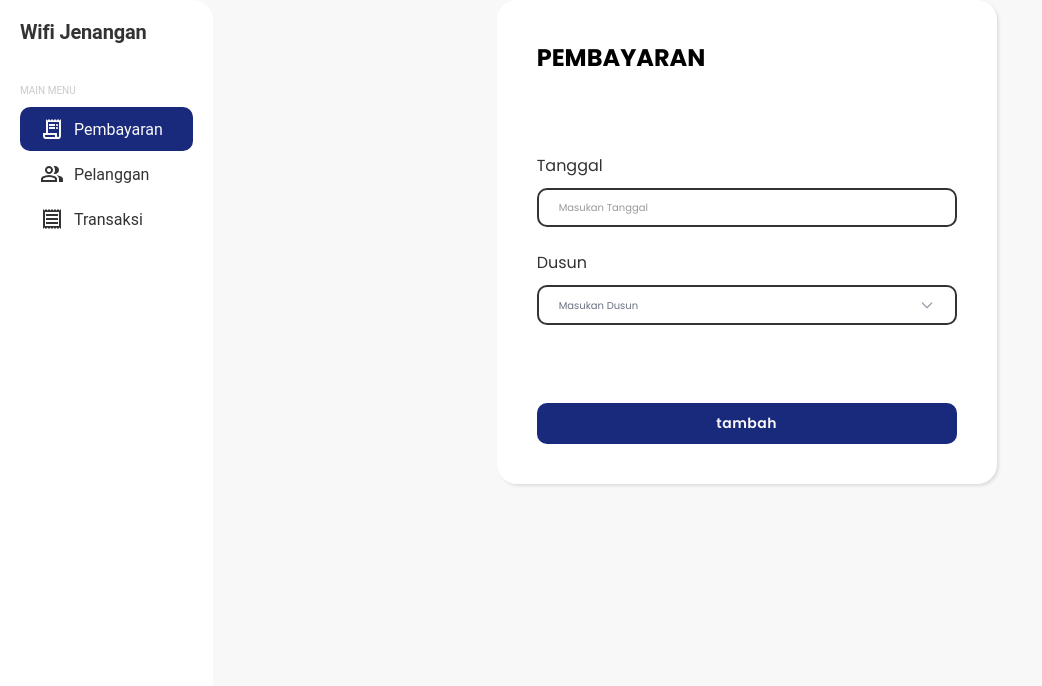
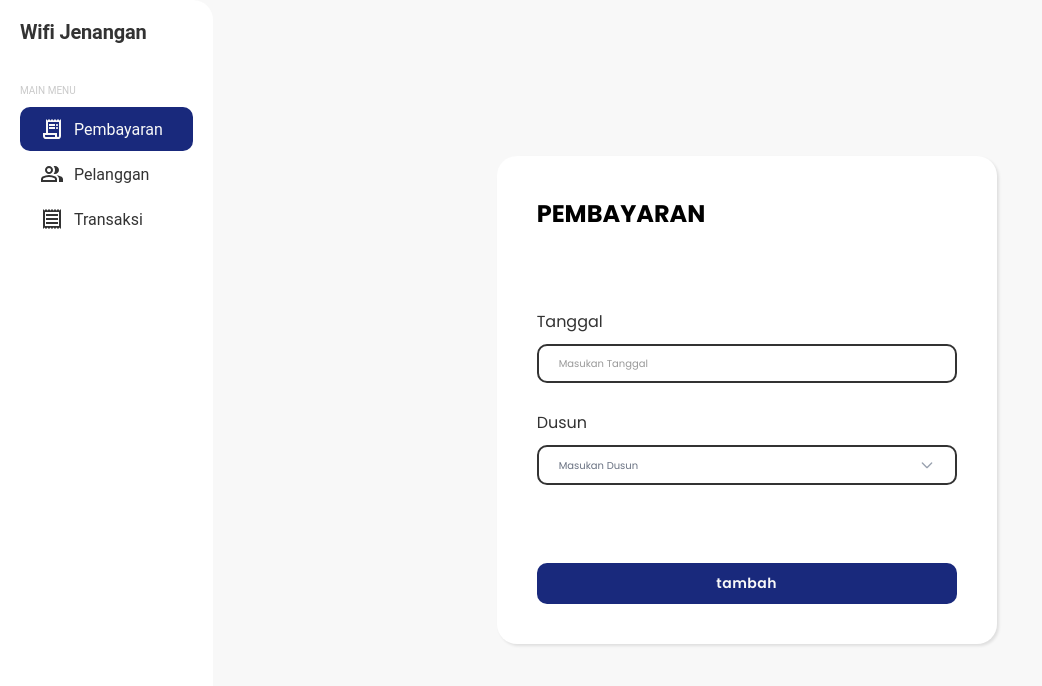
Before and after one commit to AIDILYOWIE/wifi-dashboard, a React (Vite) app: page / in a window 1280 px wide. Shown: the top 686 px of the page, without its empty margins (0-1042 px from the left). Built offline with nearby package versions, Linux system fonts and the light colour scheme; a web font is replaced by a local one.

Commit message:
:lipstick: update layout form pembayaran  and form edit pelanggan

```diff
--- a/src/Components/Fragments/Form.jsx
+++ b/src/Components/Fragments/Form.jsx
@@ -6,8 +6,8 @@ import { useCallback } from "react";
 
 export const FormPembayaran = () => {
   return (
-    <div className="w-full flex flex-col justify-center items-center gap-[24px]">
-      <div className="w-full grid grid-cols-1 h-max gap-[20px]">
+    <div className="w-full flex flex-col justify-center items-center gap-[28px] position-relative">
+      <div className="w-full grid grid-cols-1 h-max gap-[20px] ">
         <DateInput />
       </div>
       <div className="w-full grid grid-cols-1 h-max gap-[20px]">
@@ -68,7 +68,7 @@ export const FormEditPelanggan = () => {
     <div className="w-full flex flex-col justify-center items-center gap-[18px]">
       {pelanggan && (
         <>
-          <div className="w-full grid grid-cols-2 h-max gap-[20px]">
+          <div className="w-full grid grid-cols-2 max-[576px]:grid-cols-1 h-max gap-[20px]">
             <NormalInput
               label="Nama Pelanggan"
               placeholder="Masukan Nama Pelanggan"
@@ -82,7 +82,7 @@ export const FormEditPelanggan = () => {
               onChange={handleChange("kecamatan")}
             />
           </div>
-          <div className="w-full grid grid-cols-2 h-max gap-[20px]">
+          <div className="w-full grid grid-cols-2 max-[576px]:grid-cols-1 h-max gap-[20px]">
             <NormalInput
               label="Desa"
               placeholder="Masukan Desa"
--- a/src/Components/Layouts/Form.jsx
+++ b/src/Components/Layouts/Form.jsx
@@ -9,17 +9,17 @@ export const Form = React.memo(({ title, textButton, children }) => {
     <div
       className={`${
         title == "Pembayaran" ? "w-[450px]" : "w-[500px]"
-      } h-max flex flex-col justify-center items-center max-[500px]:bg-[transparent] min-[500px]:bg-white min-[500px]:shadow-[2px_2px_3px_rgba(0,0,0,0.10)] p-[40px]  min-[450px]:gap-[78px] max-[450px]:gap-[38px] rounded-[20px] `}
+      } h-max max-[576px]:h-full flex flex-col justify-center max-[576px]:justify-start min-[576px]:items-center  max-[576px]:bg-[transparent] min-[576px]:bg-white min-[576px]:shadow-[2px_2px_3px_rgba(0,0,0,0.10)] p-[40px]  min-[576px]:gap-[78px] max-[576px]:${title != 'PEMBAYARAN' ? 'gap-[48px]' : 'gap-[68px]' }  rounded-[20px] `}
     >
       <div className="w-full">
         <h1 className="text-[24px] font-bold max">{title}</h1>
       </div>
-      <form action="" className="w-full flex flex-col min-[450px]:gap-[78px] max-[450px]:gap-[38px]">
+      <form action="" className="w-full flex flex-col ">
         {children}
+      </form>
         <div className="w-full">
           <NormalButton text={textButton} />
         </div>
-      </form>
     </div>
   );
 });
--- a/src/Pages/EditPelanggan.jsx
+++ b/src/Pages/EditPelanggan.jsx
@@ -11,13 +11,13 @@ const EditPelanggan = () => {
   useEffect(() => {
     const findPelanggan = dataPelanggan.find((data) => data.index === Number(id))
 
-    if(findPelanggan) setNamaPelanggan(findPelanggan.namaPelanggan)
+    if(findPelanggan) setNamaPelanggan(findPelanggan.namaPelanggan.toUpperCase())
   }, [dataPelanggan, id])
 
-  console.log(namaPelanggan)
+
   return (
     <div className="w-full h-full flex justify-center items-center">
-      <Form title={namaPelanggan} textButton={"edit"}>
+      <Form title={namaPelanggan} textButton={"Edit"}>
         <FormEditPelanggan />
       </Form>
     </div>
--- a/src/Pages/Pembayaran.jsx
+++ b/src/Pages/Pembayaran.jsx
@@ -3,7 +3,7 @@ import { Form } from "../Components/Layouts/Form";
 
 const Pembayaran = () => {
   return (
-    <div className="w-full h-full  flex justify-center items-start">
+    <div className="w-full h-full  flex justify-center items-center max-[576px]:items-start ">
       <Form title={'PEMBAYARAN'} textButton={'tambah'}>
         <FormPembayaran/>
       </Form>
```
